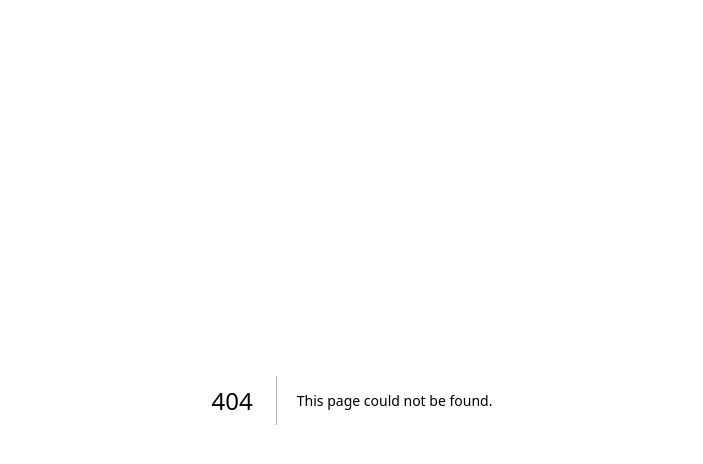
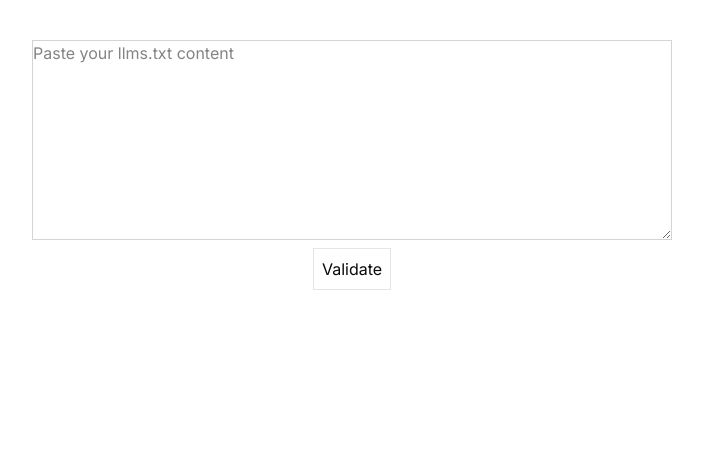
Before and after one commit to ShayokhShorfuddin/cleartext, a Next.js app: page /validate in a window 1280 px wide. Before the commit this address had no page. Shown: the top 464 px of the page, without its empty margins (288-991 px from the left). Built offline with nearby package versions, Linux system fonts and the light colour scheme.

Commit message:
feat: add dummy textarea and validate button for testing purposes

```diff
--- /dev/null
+++ b/app/validate/page.tsx
@@ -0,0 +1,20 @@
+export default function Page() {
+  // TODO: Implement validator here
+  return (
+    <main className="flex flex-col items-center">
+      <textarea
+        name="content"
+        id="paste-content"
+        placeholder={"Paste your llms.txt content"}
+        className="border border-neutral-300 w-1/2 h-50 mt-10"
+      />
+
+      <button
+        type="button"
+        className="p-2 border border-neutral-200 mt-2 cursor-pointer"
+      >
+        Validate
+      </button>
+    </main>
+  );
+}
```
